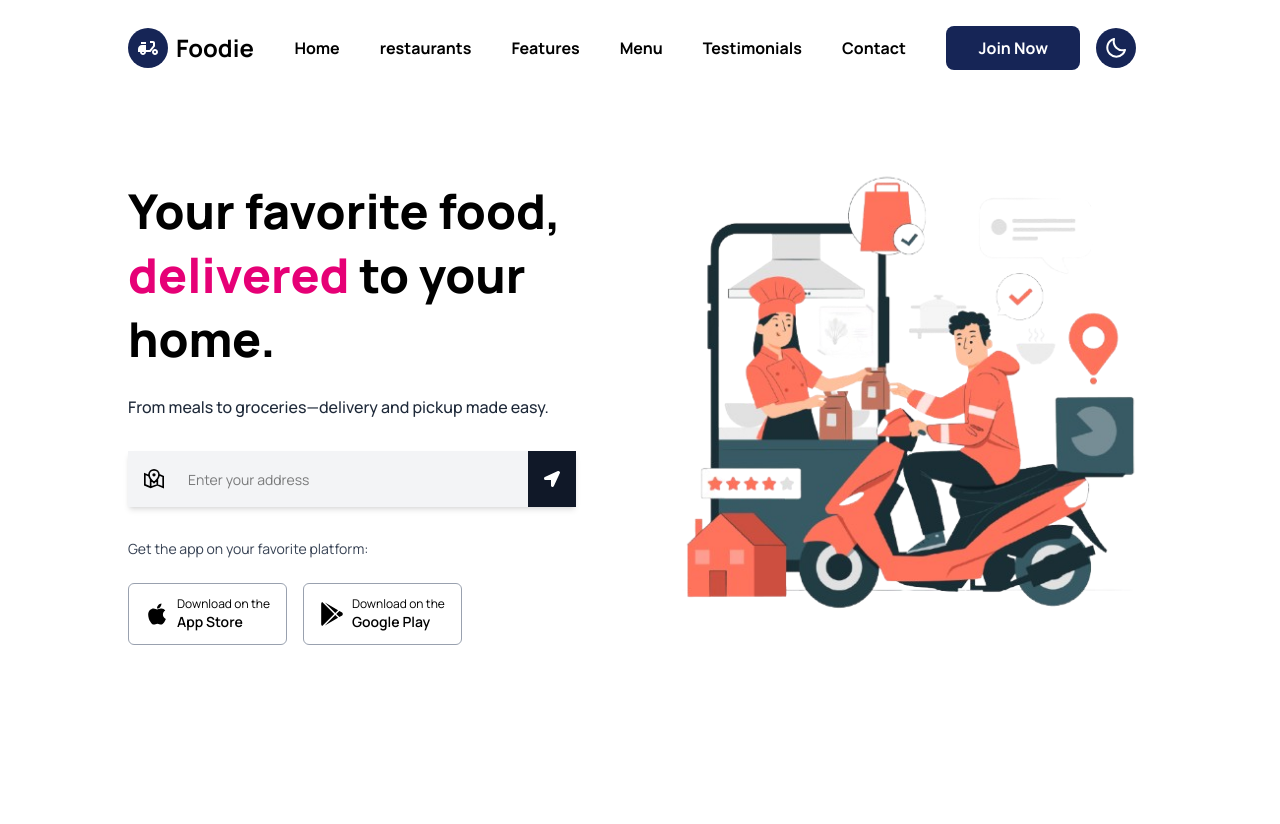
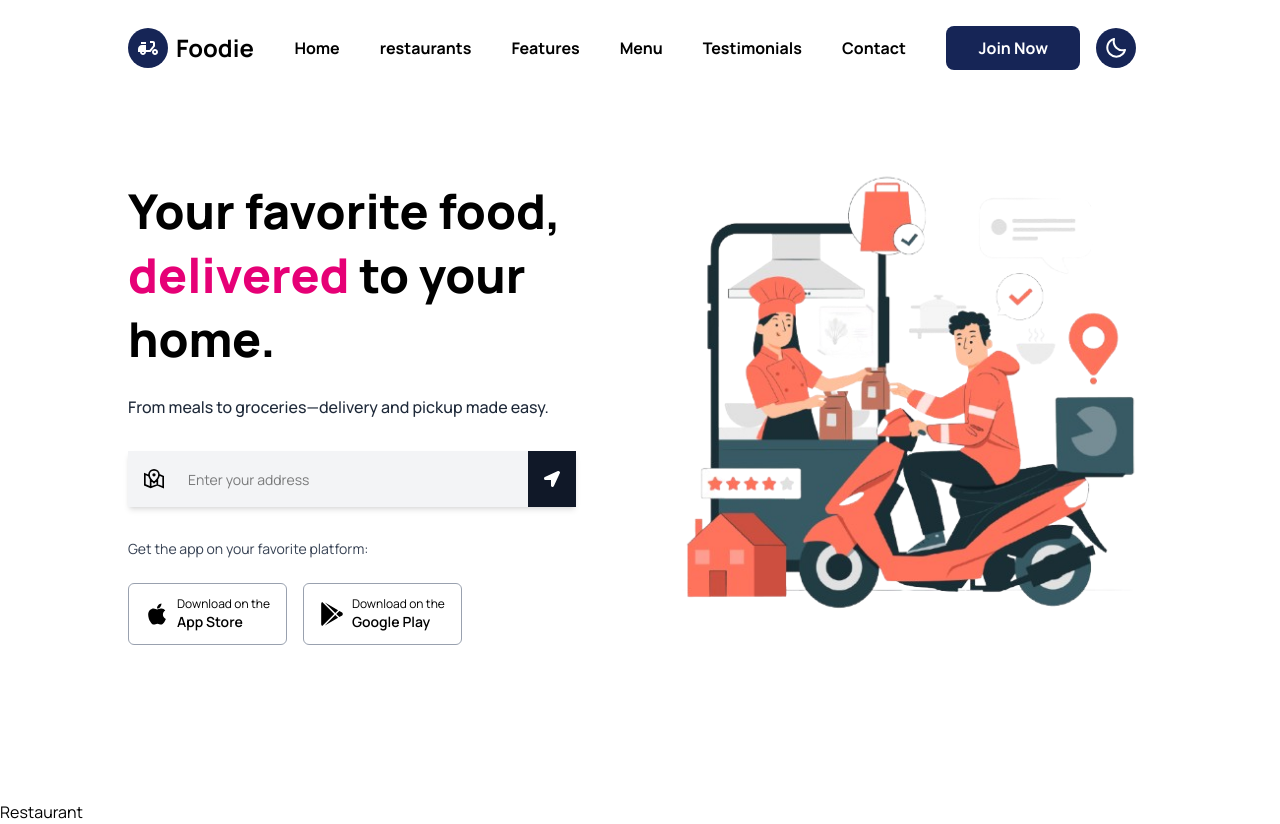
Before and after one commit to denisdiaconu/food-landing-page, a Next.js app: page / in a window 1280 px wide. Before the commit the page ends 800 px from the top, so only its background shows below. Built offline with nearby package versions, Linux system fonts and the light colour scheme.

Commit message:
Add restaurant component

```diff
--- a/components/Home/Home.tsx
+++ b/components/Home/Home.tsx
@@ -1,10 +1,12 @@
 import React from 'react'
 import Hero from './Hero/Hero'
+import Restaurant from './Restaurant/Restaurant'
 
 const Home = () => {
   return (
     <div className='overflow-hidden'>
       <Hero />
+      <Restaurant />
     </div>
   )
 }
--- /dev/null
+++ b/components/Home/Restaurant/Restaurant.tsx
@@ -0,0 +1,9 @@
+import React from 'react'
+
+const Restaurant = () => {
+  return (
+    <div >Restaurant</div>
+  )
+}
+
+export default Restaurant
```
